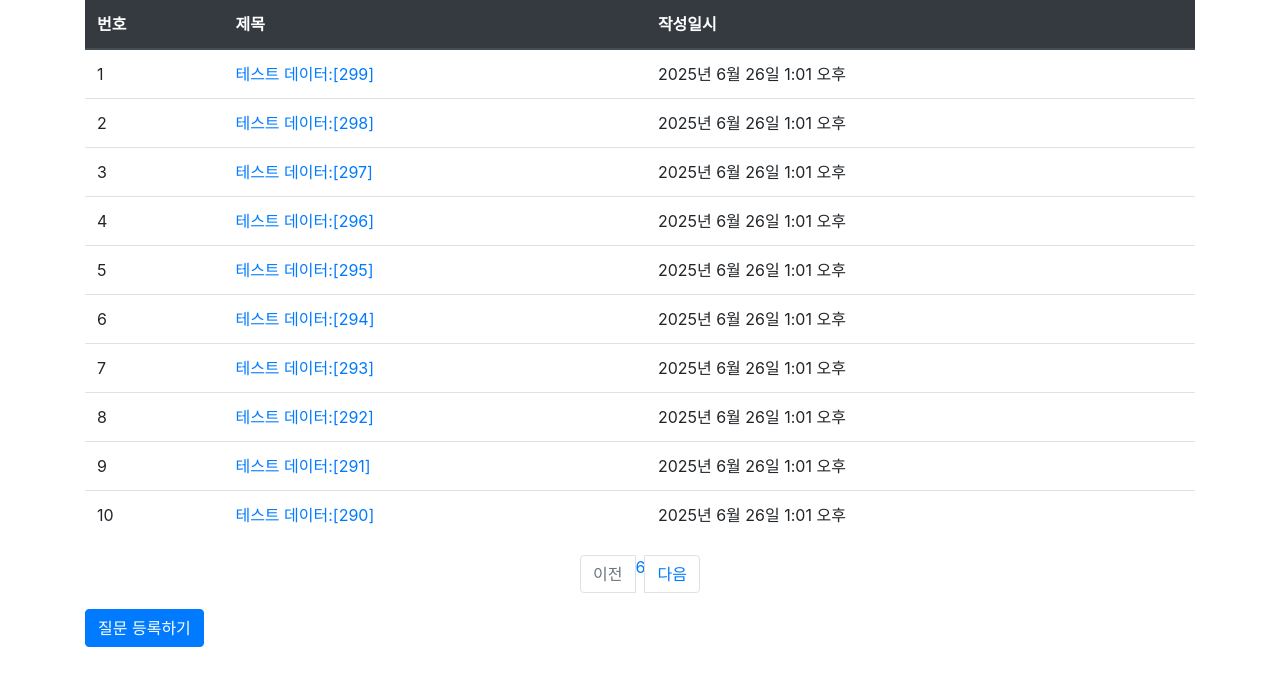
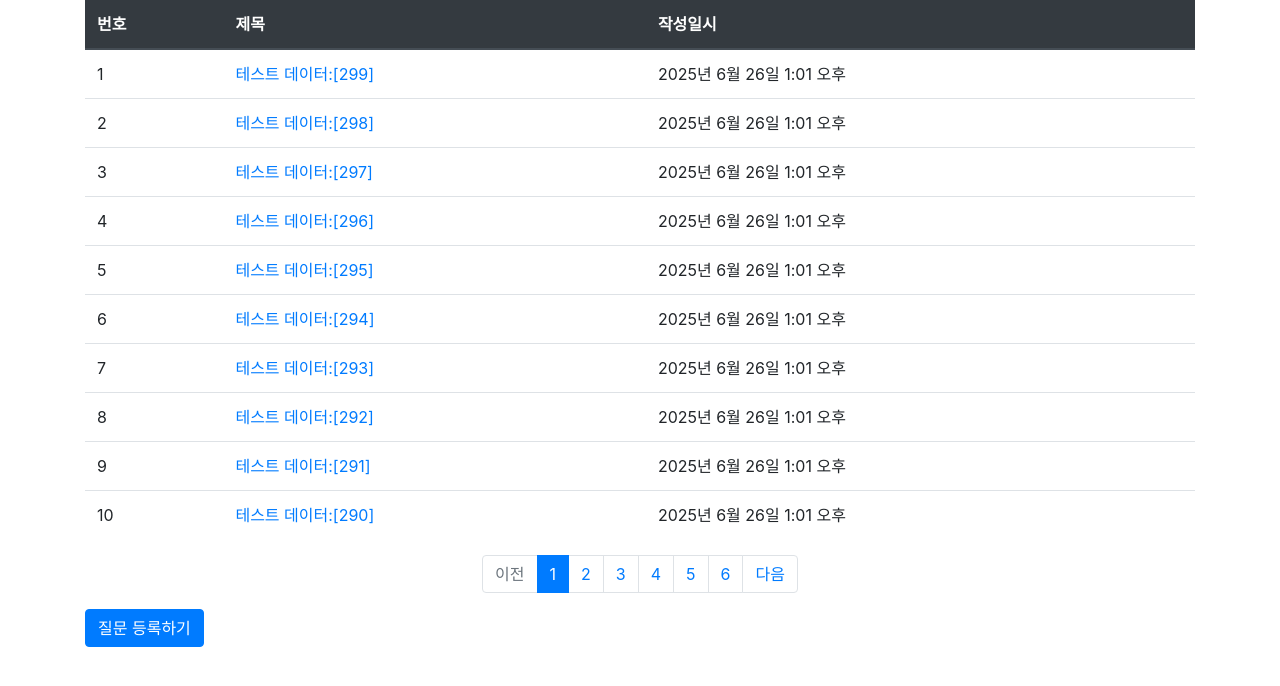
Before and after one commit to jovytree/Practice, a Django app: page /pybo/ in a window 1280 px wide. Shown: the part 74-760 px from the top of the page. Run offline with Django 5.2, Linux system fonts and the light colour scheme; data comes from the database, SQL or seed files in the repository; some libraries are stand-ins or nearby versions.

Commit message:
페이징 일부 오타 수정

```diff
--- a/Do_it_django/templates/pybo/question_list.html
+++ b/Do_it_django/templates/pybo/question_list.html
@@ -46,7 +46,7 @@
         {% endif %}
     <!-- 페이지 리스트 -->
     {% for page_number in question_list.paginator.page_range %}
-    {% if page_number >= question_list.number|add:5 and page_number <= question_list.number|add:5 %} {# 페이지 표시 제한 기능 구현 위해 한 줄 추가 #}
+    {% if page_number >= question_list.number|add:-5 and page_number <= question_list.number|add:5 %} {# 페이지 표시 제한 기능 구현 위해 한 줄 추가 #}
 {#        |add:5 는 5씩 더해라 |add:-5는 5씩 빼라는 뜻 #}
         {% if page_number == question_list.number %}
         <li class="page-item active" aria-current="page">
@@ -55,8 +55,8 @@
             </a>
         </li>
     {% else %}
-        <li class="page-itme">
-            <a href="?page={{ page_number }}" class="page_link">
+        <li class="page-item">
+            <a href="?page={{ page_number }}" class="page-link">
             {{ page_number }}
             </a>
         </li>
```
